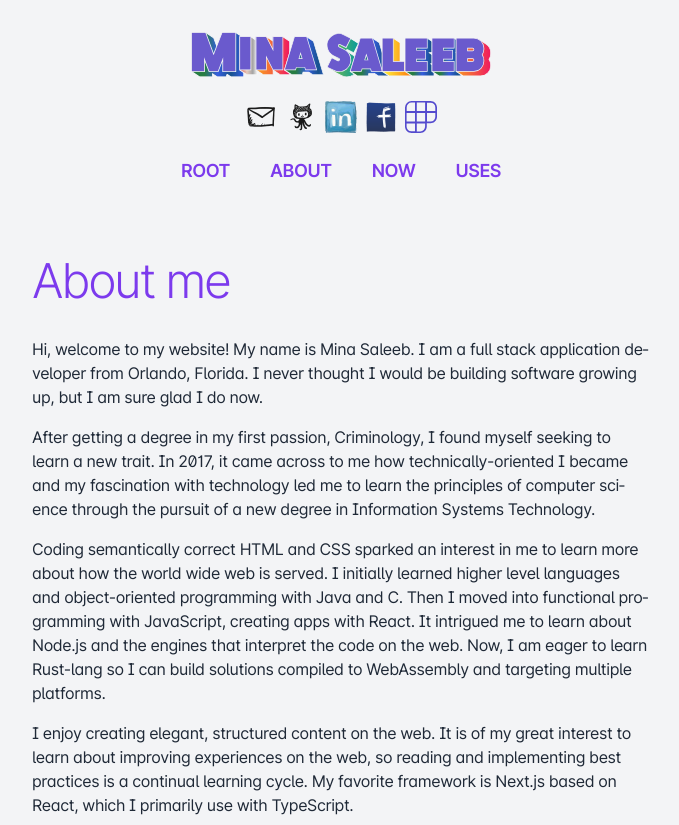
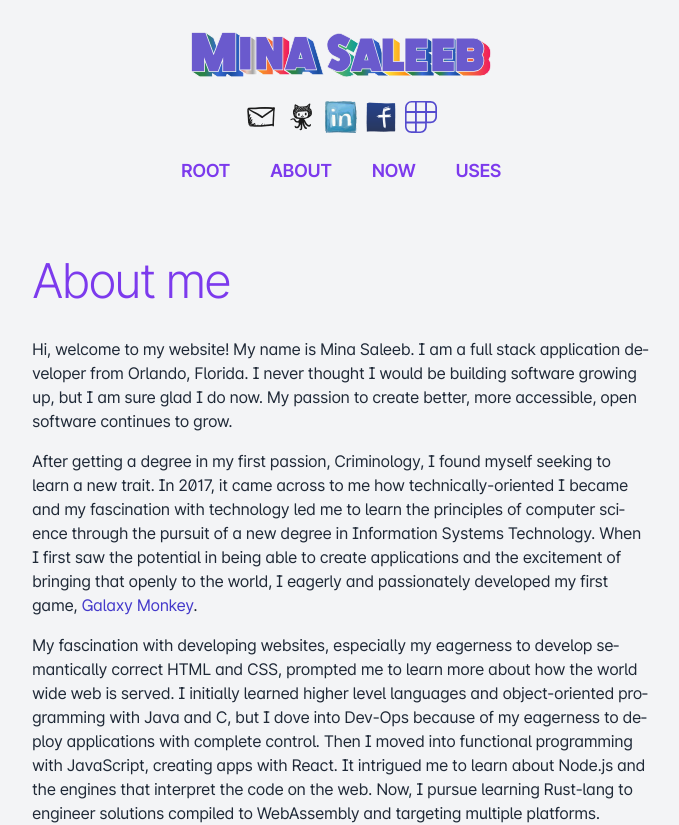
Before and after one commit to saleebm/copt-dev, a Next.js app: page /about in a window 1280 px wide. Shown: the top 825 px of the page, without its empty margins (299-978 px from the left). Built offline with nearby package versions, Linux system fonts and the light colour scheme; what @tailwindcss/typography would draw is missing.

Commit message:
refactor: update wording and sitemap

```diff
--- a/pages/about.tsx
+++ b/pages/about.tsx
@@ -10,7 +10,7 @@ export default function AboutPage() {
     <>
       <Head
         title='About me'
-        description='I strive to build elegant, structured content for the web using my expertise in TypeScript and React.'
+        description='I strive to build elegant, structured content for the web using my expertise in software application development.'
       />
       <div className='page-content'>
         <section className='section-fluid'>
@@ -21,27 +21,42 @@ export default function AboutPage() {
             <motion.p variants={floatLeft} transition={transitionChildren}>
               Hi, welcome to my website! My name is Mina Saleeb. I am a full stack application
               developer from Orlando, Florida. I never thought I would be building software growing
-              up, but I am sure glad I do now.
+              up, but I am sure glad I do now. My passion to create better, more accessible, open
+              software continues to grow.
             </motion.p>
             <motion.p variants={floatLeft} transition={transitionChildren}>
               After getting a degree in my first passion, Criminology, I found myself seeking to
               learn a new trait. In 2017, it came across to me how technically-oriented I became and
               my fascination with technology led me to learn the principles of computer science
-              through the pursuit of a new degree in Information Systems Technology.
+              through the pursuit of a new degree in Information Systems Technology. When I first
+              saw the potential in being able to create applications and the excitement of bringing
+              that openly to the world, I eagerly and passionately developed my first game,{' '}
+              <a href='https://github.com/saleebm/galaxy_monkey' target='_blank' rel='noreferrer'>
+                Galaxy Monkey
+              </a>
+              .
             </motion.p>
             <motion.p variants={floatLeft} transition={transitionChildren}>
-              Coding semantically correct HTML and CSS sparked an interest in me to learn more about
-              how the world wide web is served. I initially learned higher level languages and
-              object-oriented programming with Java and C. Then I moved into functional programming
-              with JavaScript, creating apps with React. It intrigued me to learn about Node.js and
-              the engines that interpret the code on the web. Now, I am eager to learn Rust-lang so
-              I can build solutions compiled to WebAssembly and targeting multiple platforms.
+              My fascination with developing websites, especially my eagerness to develop
+              semantically correct HTML and CSS, prompted me to learn more about how the world wide
+              web is served. I initially learned higher level languages and object-oriented
+              programming with Java and C, but I dove into Dev-Ops because of my eagerness to deploy
+              applications with complete control. Then I moved into functional programming with
+              JavaScript, creating apps with React. It intrigued me to learn about Node.js and the
+              engines that interpret the code on the web. Now, I pursue learning Rust-lang to
+              engineer solutions compiled to WebAssembly and targeting multiple platforms.
             </motion.p>
             <motion.p variants={floatLeft} transition={transitionChildren}>
               I enjoy creating elegant, structured content on the web. It is of my great interest to
               learn about improving experiences on the web, so reading and implementing best
               practices is a continual learning cycle. My favorite framework is Next.js based on
-              React, which I primarily use with TypeScript.
+              React, which I primarily use with TypeScript. I currently deploy my personal
+              applications on a{' '}
+              <a href='https://www.linode.com/' target='_blank' rel='noreferrer'>
+                Linode
+              </a>
+              server using an Ubuntu OS. However, in the past I primarily used AWS and Google Cloud
+              Compute services for large-scale application deployment.
             </motion.p>
           </article>
         </section>
--- a/pages/portfolio.tsx
+++ b/pages/portfolio.tsx
@@ -1,8 +1,14 @@
+import { NextSeo } from 'next-seo'
+
 export default function Portfolio() {
+  // todo: add projects, update seo, use nested routes for each project
   return (
-    <div>
-      <h1>Portfolio</h1>
-      <p>some work I&apos;ve been responsible for...</p>
-    </div>
+    <>
+      <NextSeo title='Portfolio' description='todo' noindex disableGooglebot nofollow />
+      <div>
+        <h1>Portfolio</h1>
+        <p>some work I&apos;ve been responsible for...</p>
+      </div>
+    </>
   )
 }
--- a/scripts/sitemap-generator.mjs
+++ b/scripts/sitemap-generator.mjs
@@ -4,7 +4,7 @@ import path from 'path'
 // utility for generating sitemap
 const Sitemap = configureSitemap({
   domains: [{ domain: 'www.copt.dev', defaultLocale: 'en', http: false }],
-  exclude: ['/api/*', '/design-system', '/404'],
+  exclude: ['/api/*', '/design-system', '/404', /* todo: remove once complete */ '/portfolio'],
   // excludeIndex: true,
   // pagesConfig: {
   //   '/projects/*': {
```
Also changed, not shown: 1 other file (tests, documents, lock files or other folders).
